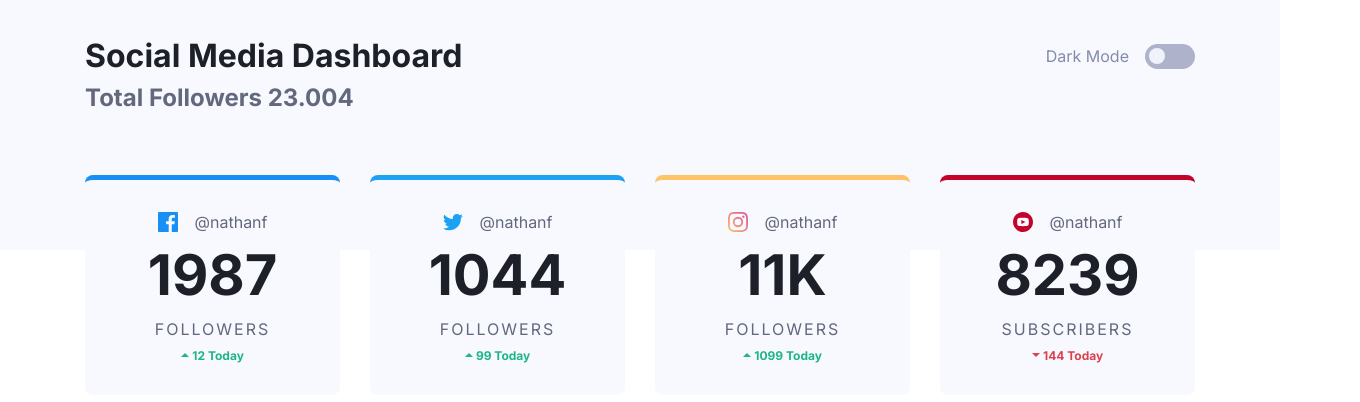
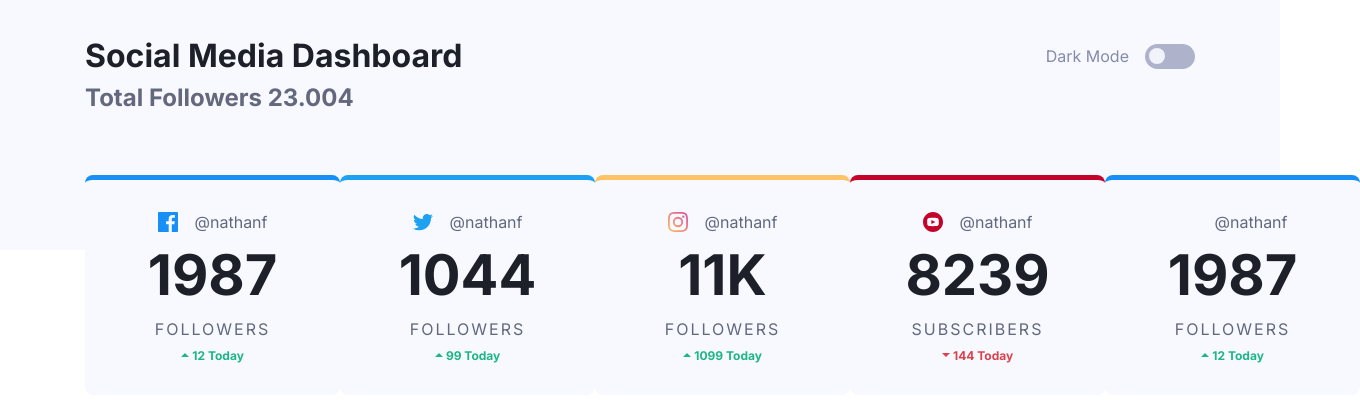
Before and after one commit to DorianDesings/Social-media-dashboard-react, a React (Vite) app: page / in a window 1280 px wide. Shown: the top 402 px of the page, 1360 px wide, since content can reach past the window. Built offline with nearby package versions, Linux system fonts and the light colour scheme.

Commit message:
All main cards modularized

```diff
--- /dev/null
+++ b/src/components/card-counter/CardCounter.jsx
@@ -0,0 +1,16 @@
+import { StyledCardCounter } from './styles';
+
+const CardCounter = ({ positive, amount }) => {
+	return (
+		<StyledCardCounter positive={positive}>
+			{positive ? (
+				<img src='/images/icon-up.svg' alt='icon up' />
+			) : (
+				<img src='/images/icon-down.svg' alt='icon down' />
+			)}
+			<span>{amount} Today</span>
+		</StyledCardCounter>
+	);
+};
+
+export default CardCounter;
--- /dev/null
+++ b/src/components/card-icon/CardIcon.jsx
@@ -0,0 +1,3 @@
+const CardIcon = ({ icon }) => <img {...icon} />;
+
+export default CardIcon;
--- a/src/components/card/Card.jsx
+++ b/src/components/card/Card.jsx
@@ -1,10 +1,6 @@
-import {
-	CardCategory,
-	CardCounter,
-	CardHeader,
-	CardNumber,
-	StyledCard
-} from './styles';
+import CardCounter from '../card-counter/CardCounter';
+import CardIcon from '../card-icon/CardIcon';
+import { CardCategory, CardHeader, CardNumber, StyledCard } from './styles';
 
 const Card = ({
 	icon,
@@ -20,20 +16,13 @@ const Card = ({
 	return (
 		<StyledCard border={border} darkMode={darkMode}>
 			<CardHeader darkMode={darkMode}>
-				<img src={icon} alt={alt} />
+				<CardIcon icon={icon} alt={alt} />
 				<span>{username}</span>
 			</CardHeader>
 			<CardNumber darkMode={darkMode}>{number}</CardNumber>
 			<CardCategory darkMode={darkMode}>{category}</CardCategory>
 
-			<CardCounter positive={positive}>
-				{positive ? (
-					<img src='/images/icon-up.svg' alt='icon up' />
-				) : (
-					<img src='/images/icon-down.svg' alt='icon down' />
-				)}
-				<span>{amount} Today</span>
-			</CardCounter>
+			<CardCounter positive={positive} amount={amount} />
 		</StyledCard>
 	);
 };
--- a/src/components/main-container/MainContainer.jsx
+++ b/src/components/main-container/MainContainer.jsx
@@ -1,3 +1,6 @@
+import { v4 } from 'uuid';
+import { ICONS } from '../../constants/icons';
+import { mainCards } from '../../constants/main-cards';
 import Card from '../card/Card';
 import Header from '../header/Header';
 import { HeaderContent, HeaderSubtitle, HeaderTitle } from '../header/styles';
@@ -21,9 +24,13 @@ const MainContainer = ({ darkMode, setDarkMode, totalText, totalNumber }) => {
 				</HeaderContent>
 			</Header>
 			<StyledMain>
+				{mainCards.map(card => (
+					<Card key={v4()} {...card} darkMode={darkMode} />
+				))}
+
 				<Card
-					icon={'/images/icon-facebook.svg'}
-					alt='Icon Facebook'
+					icon={ICONS.facebook.src}
+					alt={ICONS.facebook.alt}
 					username='@nathanf'
 					number={1987}
 					category='Followers'
@@ -32,38 +39,6 @@ const MainContainer = ({ darkMode, setDarkMode, totalText, totalNumber }) => {
 					darkMode={darkMode}
 					positive
 				/>
-				<Card
-					icon={'/images/icon-twitter.svg'}
-					alt='Icon Twitter'
-					username='@nathanf'
-					number={1044}
-					category='Followers'
-					amount={99}
-					border='#1DA1F2'
-					darkMode={darkMode}
-					positive
-				/>
-				<Card
-					icon={'/images/icon-instagram.svg'}
-					alt='Icon Instagram'
-					username='@nathanf'
-					number='11K'
-					category='Followers'
-					amount={1099}
-					border='#FDC366'
-					darkMode={darkMode}
-					positive
-				/>
-				<Card
-					icon={'/images/icon-youtube.svg'}
-					alt='Icon Youtube'
-					username='@nathanf'
-					number={8239}
-					category='Subscribers'
-					amount={144}
-					darkMode={darkMode}
-					border='#C4032B'
-				/>
 			</StyledMain>
 		</>
 	);
```
